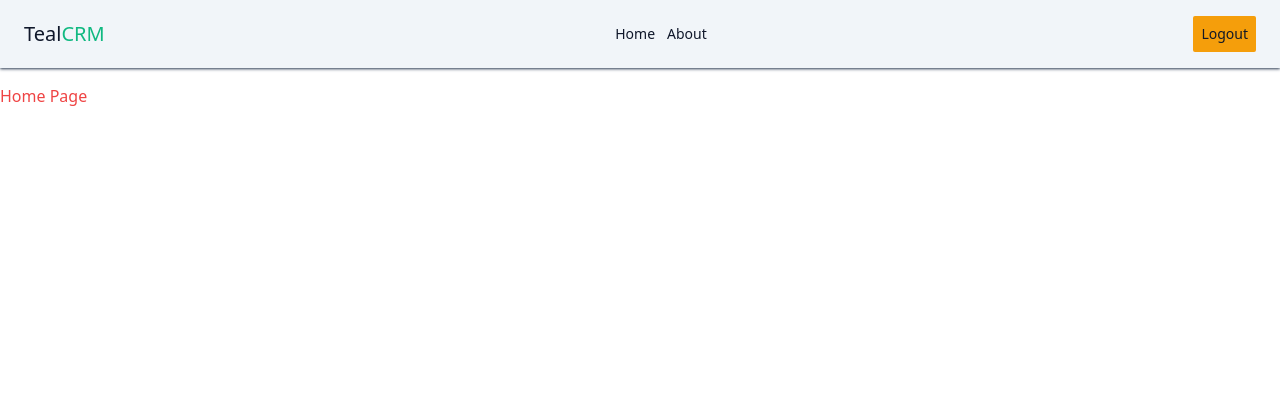
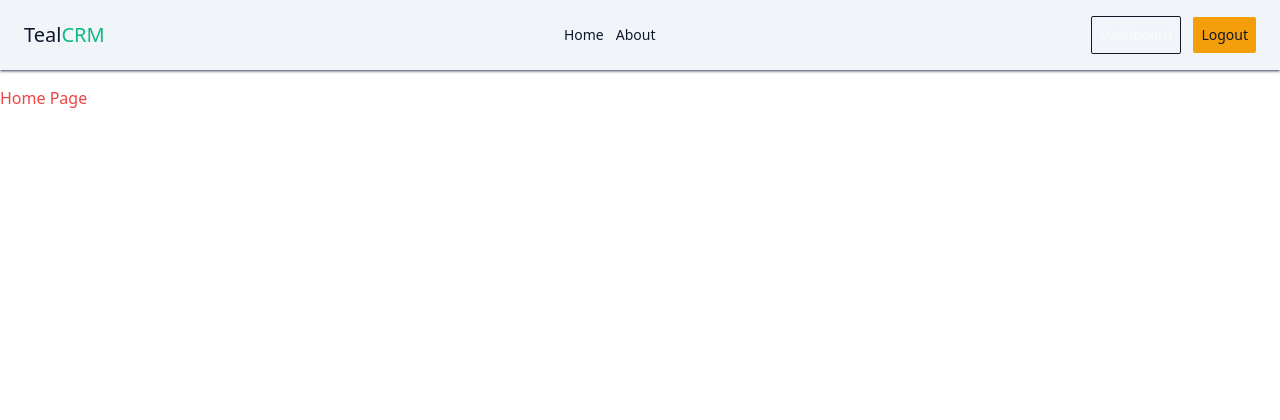
Before and after one commit to WilliamChavula/quivr-crm, a Django app: page / in a window 1280 px wide. Shown: the top 420 px of the page. Run offline with Django 4.2, Linux system fonts and the light colour scheme; the visitor is signed in with stand-in values (Sample User, id 1).

Commit message:
setup skeleton dashboard app

```diff
--- /dev/null
+++ b/dashboard/urls.py
@@ -0,0 +1,6 @@
+from django.urls import path
+from . import views
+
+app_name = "dashboard"
+
+urlpatterns = [path("", views.DashboardView.as_view(), name="board")]
--- a/src/settings.py
+++ b/src/settings.py
@@ -24,6 +24,7 @@ INSTALLED_APPS = [
     # Project Applications
     "core.apps.CoreConfig",
     "userprofile.apps.UserprofileConfig",
+    "dashboard.apps.DashboardConfig",
 ]
 
 MIDDLEWARE = [
@@ -88,8 +89,8 @@ AUTH_PASSWORD_VALIDATORS = [
 
 AUTH_USER_MODEL = "core.UserEntity"
 
-LOGIN_URL = "login"
-LOGIN_REDIRECT_URL = "/dashboard/"
+LOGIN_URL = "accounts:login"
+LOGIN_REDIRECT_URL = "dashboard:board"
 LOGOUT_REDIRECT_URL = "core:home"
 
 # Internationalization
--- a/src/urls.py
+++ b/src/urls.py
@@ -4,5 +4,6 @@ from django.urls import path, include
 urlpatterns = [
     path("admin/", admin.site.urls),
     path("auth/", include("userprofile.urls", namespace="accounts")),
+    path("dashboard/", include("dashboard.urls", namespace="dashboard")),
     path("", include("core.urls", namespace="core")),
 ]
--- a/static/build/main.css
+++ b/static/build/main.css
@@ -791,6 +791,11 @@ video {
   color: rgb(15 23 42 / var(--tw-text-opacity));
 }
 
+.text-gray-950 {
+  --tw-text-opacity: 1;
+  color: rgb(3 7 18 / var(--tw-text-opacity));
+}
+
 .shadow {
   --tw-shadow: 0 1px 3px 0 rgb(0 0 0 / 0.1), 0 1px 2px -1px rgb(0 0 0 / 0.1);
   --tw-shadow-colored: 0 1px 3px 0 var(--tw-shadow-color), 0 1px 2px -1px var(--tw-shadow-color);
--- a/templates/base.html
+++ b/templates/base.html
@@ -24,7 +24,7 @@
         </div>
     {% else %}
         <div>
-{#            <a href="{% url 'accounts:dashboard' %}" aria-label="Sign in Button" class="inline-block p-2 bg-transparent outline-0 text-gray-50 text-sm border border-gray-900 rounded-sm mr-2">Dashboard</a>#}
+            <a href="{% url 'dashboard:board' %}" aria-label="Sign in Button" class="inline-block p-2 bg-transparent outline-0 text-gray-50 text-sm border border-gray-900 rounded-sm mr-2">Dashboard</a>
             <a href="{% url 'accounts:logout' %}" aria-label="Log in Button" class="inline-block p-2 bg-amber-500 hover:bg-amber-600 transition-colors duration-200 outline-0 text-gray-900 text-sm font-medium rounded-sm">Logout</a>
         </div>
     {% endif %}
--- a/userprofile/templates/userprofile/login.html
+++ b/userprofile/templates/userprofile/login.html
@@ -17,7 +17,7 @@
                     </div>
                 </div>
             {% endfor %}
-            <button class="inline-block p-2 bg-amber-500 mt-4 hover:bg-amber-600 transition-colors duration-200 outline-0 text-gray-900 text-sm font-medium rounded-sm">Sign up</button>
+            <button class="inline-block p-2 bg-amber-500 mt-4 hover:bg-amber-600 transition-colors duration-200 outline-0 text-gray-900 text-sm font-medium rounded-sm">Login</button>
         </form>
         </div>
     </div>
```
Also changed, not shown: dashboard/templates/dashboard/dashboard.html (added, +7 -0 lines), dashboard/views.py (+6 -1 lines), 1 other file.
